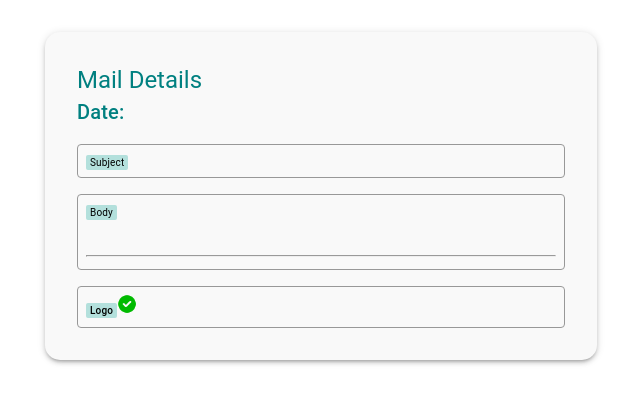
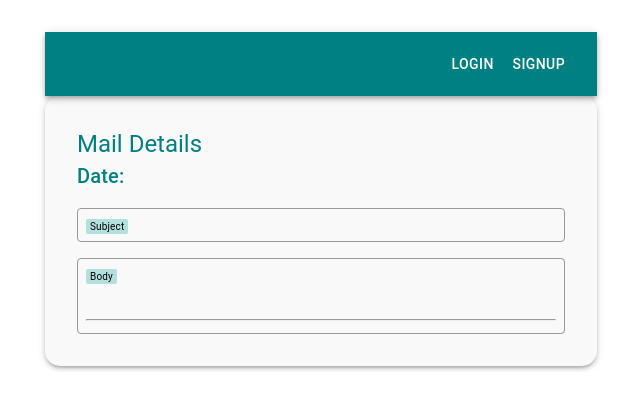
Before and after one commit to pragya0129/bulk-mail, a React (Create React App) app in the folder massmailer/: page /viewdetails in a window 1280 px wide. Shown: the top 410 px of the page, without its empty margins (319-959 px from the left). Built offline with nearby package versions, Linux system fonts and the light colour scheme.

Commit message:
ui changes

```diff
--- a/massmailer/src/pages/ViewDetails.jsx
+++ b/massmailer/src/pages/ViewDetails.jsx
@@ -8,6 +8,7 @@ import {
   Button,
   colors,
 } from "@mui/material";
+import NavigationBar from "../components/NavigationBar";
 
 const ViewDetails = () => {
   const { state } = useLocation();
@@ -17,6 +18,7 @@ const ViewDetails = () => {
 
   return (
     <Container maxWidth="sm" style={{ marginTop: "2rem" }}>
+      <NavigationBar />
       <Paper
         elevation={3}
         style={{
@@ -135,64 +137,6 @@ const ViewDetails = () => {
             )}
           </Typography>
 
-          {logo !== null ? (
-            <Box style={{ marginTop: "1rem", color: "#CC564D" }}>
-              <Typography
-                variant="h6"
-                sx={{
-                  border: "1px solid rgb(152, 152, 152)", // Border color
-                  borderRadius: "4px", // Rounded corners
-                  padding: "4px 8px",
-                }}
-              >
-                <span
-                  style={{
-                    fontSize: "10px", // Smaller font size
-                    backgroundColor: "#b3e0dc", // Light teal background
-                    padding: "2px 4px", // Padding inside the background
-                    borderRadius: "2px", // Rounded corners for the background
-                    color: "black", // Text color for contrast
-                  }}
-                >
-                  Logo
-                </span>
-                <img
-                  src="/check.png" // Use the URL passed from the dashboard
-                  alt="Logo"
-                  style={{ maxWidth: "20px", maxHeight: "20px" }}
-                />
-              </Typography>
-            </Box>
-          ) : (
-            <Box style={{ marginTop: "1rem", color: "#CC564D" }}>
-              <Typography
-                variant="h6"
-                sx={{
-                  border: "1px solid rgb(152, 152, 152)", // Border color
-                  borderRadius: "4px", // Rounded corners
-                  padding: "4px 8px",
-                }}
-              >
-                <span
-                  style={{
-                    fontSize: "10px", // Smaller font size
-                    backgroundColor: "#b3e0dc", // Light teal background
-                    padding: "2px 4px", // Padding inside the background
-                    borderRadius: "2px", // Rounded corners for the background
-                    color: "black", // Text color for contrast
-                  }}
-                >
-                  Logo
-                </span>
-                <img
-                  src="/delete.png" // Fallback image if logo is not available
-                  alt="Default Logo"
-                  style={{ maxWidth: "20px", maxHeight: "20px" }}
-                />
-              </Typography>
-            </Box>
-          )}
-
           {/* Show Attachments if present */}
           {attachments && attachments.length > 0 && (
             <Box
```
